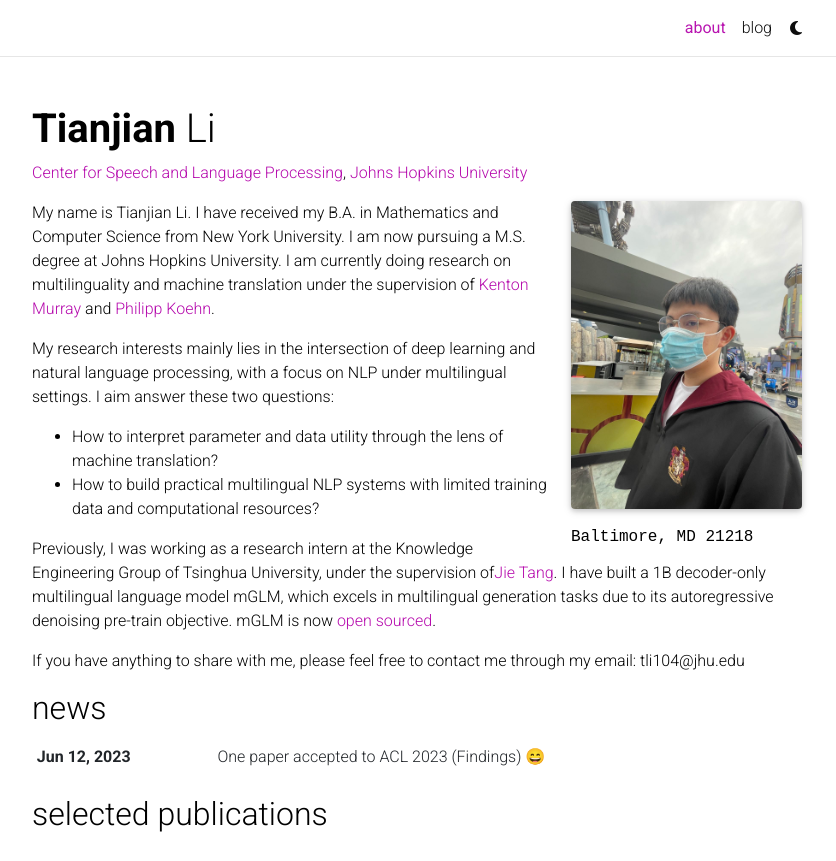
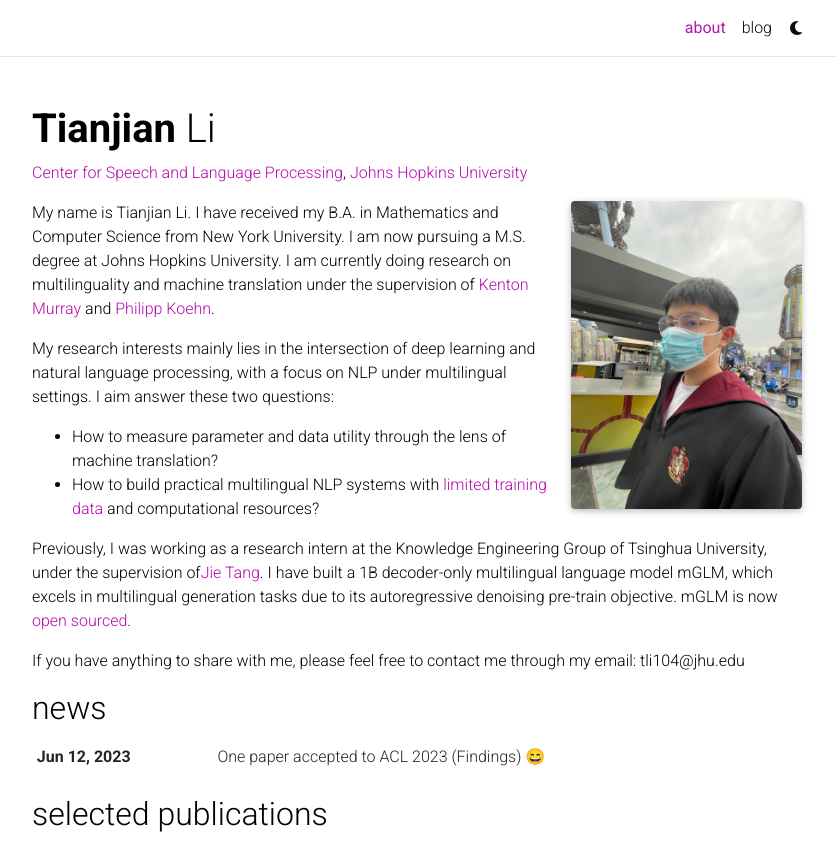
Before and after one commit to tianjianl/tianjianl.github.io, a Jekyll site: the page built from _pages/about.md, in a window 1280 px wide and 1150 px high, cut to the strip 0-861 px from the top of the window. Shown: the whole strip, without its empty margins (223-1059 px from the left). Built offline with Jekyll 4.4.1, drawn with Linux system fonts in a browser that asks for light colours; full-size pictures stand in for the smaller copies a plugin makes; emoji names are drawn with the system emoji font; comment, search, counter and statistics services are not loaded; a style sheet for code colours, icons or effects is not loaded.

```diff
--- a/_pages/about.md
+++ b/_pages/about.md
@@ -8,8 +8,6 @@ profile:
   align: right
   image: prof_pic.jpg
   image_circular: false # crops the image to make it circular
-  address: >
-    <p>Baltimore, MD 21218</p>
 
 news: true  # includes a list of news items
 latest_posts: false  # includes a list of the newest posts
@@ -21,8 +19,8 @@ My name is Tianjian Li. I have received my B.A. in Mathematics and Computer Scie
 
 My research interests mainly lies in the intersection of deep learning and natural language processing, with a focus on NLP under multilingual settings. I aim answer these two questions:
 
-- How to interpret parameter and data utility through the lens of machine translation?
-- How to build practical multilingual NLP systems with limited training data and computational resources?
+- How to measure parameter and data utility through the lens of machine translation?
+- How to build practical multilingual NLP systems with [limited training data](https://arxiv.org/abs/2305.17325) and computational resources?
 
 Previously, I was working as a research intern at the Knowledge Engineering Group of Tsinghua University, under the supervision of[Jie Tang](http://keg.cs.tsinghua.edu.cn/jietang/). I have built a 1B decoder-only multilingual language model mGLM, which excels in multilingual generation tasks due to its autoregressive denoising pre-train objective. mGLM is now [open sourced](https://github.com/THUDM/Multilingual-GLM).
 
```
Also changed, not shown: _posts/2023-07-12-lottery-tickets.md (added, +32 -0 lines).
